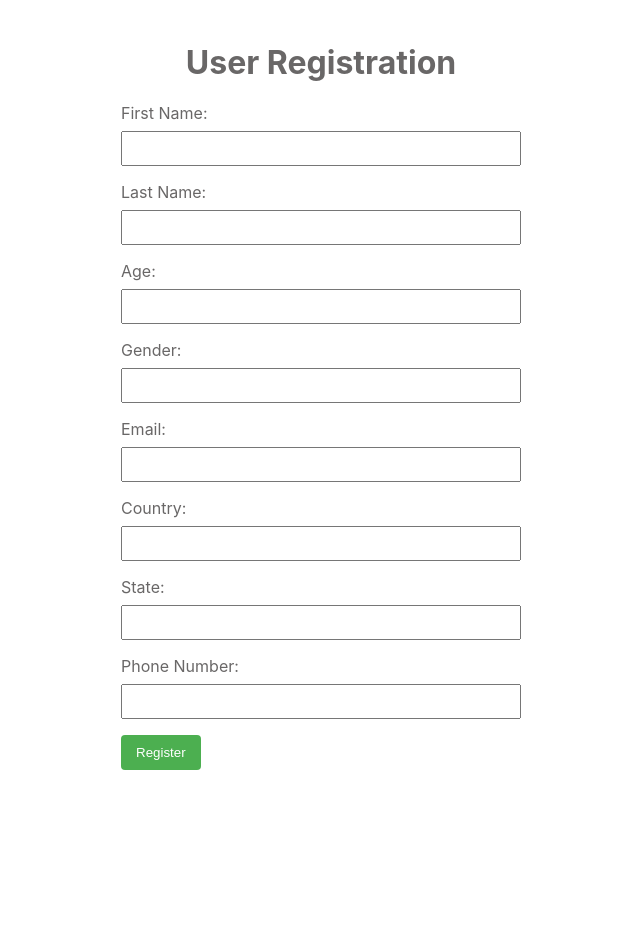
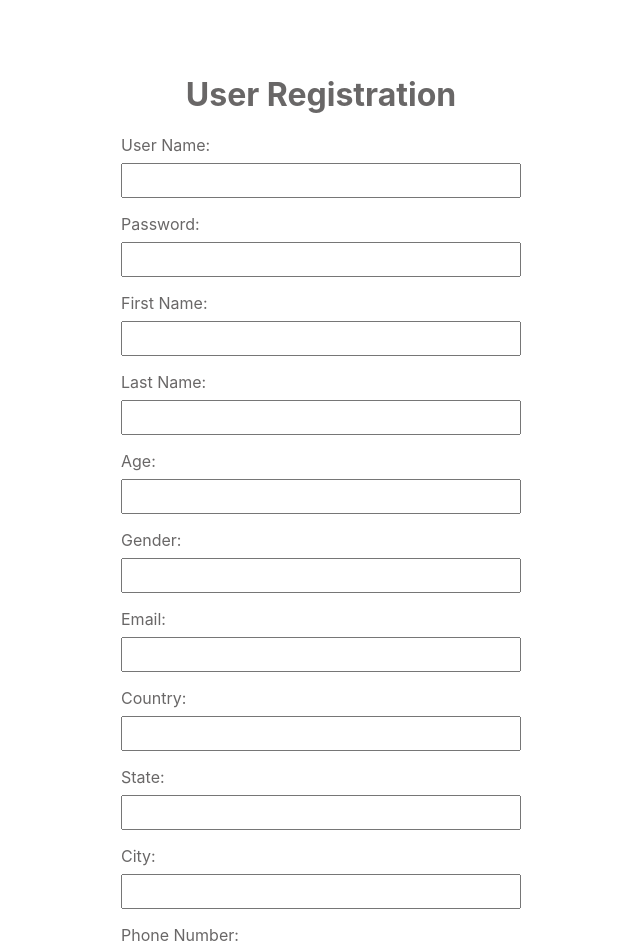
Before and after one commit to SatishRanjan/lifeCklsClient, a React (Create React App) app: page /register in a window 1280 px wide. Shown: the part 101-1052 px from the top of the page, without its empty margins (319-959 px from the left). Before the commit the page ends 871 px from the top, so only its background shows below. Built offline with nearby package versions, Linux system fonts and the light colour scheme.

Commit message:
Improving the registration UI

```diff
--- a/package.json
+++ b/package.json
@@ -8,7 +8,9 @@
     "@testing-library/user-event": "^13.5.0",
     "react": "^18.2.0",
     "react-dom": "^18.2.0",
+    "react-router-dom": "^6.22.0",
     "react-scripts": "5.0.1",
+    "styled-components": "^6.1.8",
     "web-vitals": "^2.1.4"
   },
   "scripts": {
--- /dev/null
+++ b/src/common/config.js
@@ -0,0 +1,6 @@
+// Replace the URL with your localhost API endpoint
+const apiRoot = "http://localhost:8001"
+
+module.exports = {
+    registrationUrl: `${apiRoot}/v1/user/register`,
+};
--- /dev/null
+++ b/src/common/uimessagearea.js
@@ -0,0 +1,17 @@
+/* Copyright G. Hemingway, @2022 - All rights reserved */
+"use strict";
+
+import React from "react";
+import styled from "styled-components";
+
+const MessageSection = styled.div`
+  display: flex;
+  justify-content: center;
+  grid-area: main;
+`;
+
+export const MessageArea = () => (
+  <MessageSection>
+    <p id="server_msg"></p>
+  </MessageSection>
+);
--- a/src/components/RegistrationForm.js
+++ b/src/components/RegistrationForm.js
@@ -1,6 +1,9 @@
 import React, { useState } from 'react';
 import "../styles/RegistrationForm.css"
 import logo from "../images/lifeCkls_Logo1.png"
+import { MessageArea } from "../common/uimessagearea.js";
+const config = require('../common/config.js');
+
 
 const RegistrationForm = () => {
     const [formData, setFormData] = useState({
@@ -23,9 +26,9 @@ const RegistrationForm = () => {
         console.log('Form submitted:', formData);
 
         // Replace the URL with your localhost API endpoint
-        const apiUrl = "http://localhost:8001/v1/user/register";
+        //const apiUrl = "http://localhost:8001/v1/user/register";
 
-        const res = await fetch(apiUrl, {
+        const res = await fetch(config.registrationUrl, {
             method: "PUT",
             body: JSON.stringify(formData), // Use formData instead of state
             //credentials: "include",
@@ -39,6 +42,10 @@ const RegistrationForm = () => {
         if (res.ok) {
             console.log(await res.json());
             console.log(`${formData.firstName} registered.  You will now need to log in.`)
+            const messageElement = document.getElementById('server_msg');
+            messageElement.textContent = `User ${formData.userName} successfully Registered`
+            messageElement.style.color = 'green'
+
         } else {
             const err = await res.json();
             console.log(err)
@@ -50,6 +57,22 @@ const RegistrationForm = () => {
         <div>
             <form onSubmit={handleSubmit}>
                 <div>
+                    <label htmlFor="userName">User Name:</label>
+                    <input
+                        type="text"
+                        id="userName"
+                        value={formData.userName}
+                        onChange={handleChange}
+                    />
+
+                    <label htmlFor="password">Password:</label>
+                    <input
+                        type="password"
+                        id="password"
+                        value={formData.password}
+                        onChange={handleChange}
+                    />
+
                     <label htmlFor="firstName">First Name:</label>
                     <input
                         type="text"
@@ -107,6 +130,14 @@ const RegistrationForm = () => {
                         onChange={handleChange}
                     />
 
+                    <label htmlFor="city">City:</label>
+                    <input
+                        type="text"
+                        id="city"
+                        value={formData.city}
+                        onChange={handleChange}
+                    />
+
                     <label htmlFor="phoneNumber">Phone Number:</label>
                     <input
                         type="text"
--- a/src/components/RegistrationFormPage.js
+++ b/src/components/RegistrationFormPage.js
@@ -1,10 +1,12 @@
 // RegistrationFormPage.js
 import React from 'react';
 import RegistrationForm from './RegistrationForm';
+import { MessageArea } from "../common/uimessagearea"
 
 const RegistrationFormPage = () => {
   return (
     <div>
+      <MessageArea></MessageArea>
       <h1 className="center-text">User Registration</h1>
       <RegistrationForm />
     </div>
```
Also changed, not shown: 1 other file (tests, documents, lock files or other folders).
